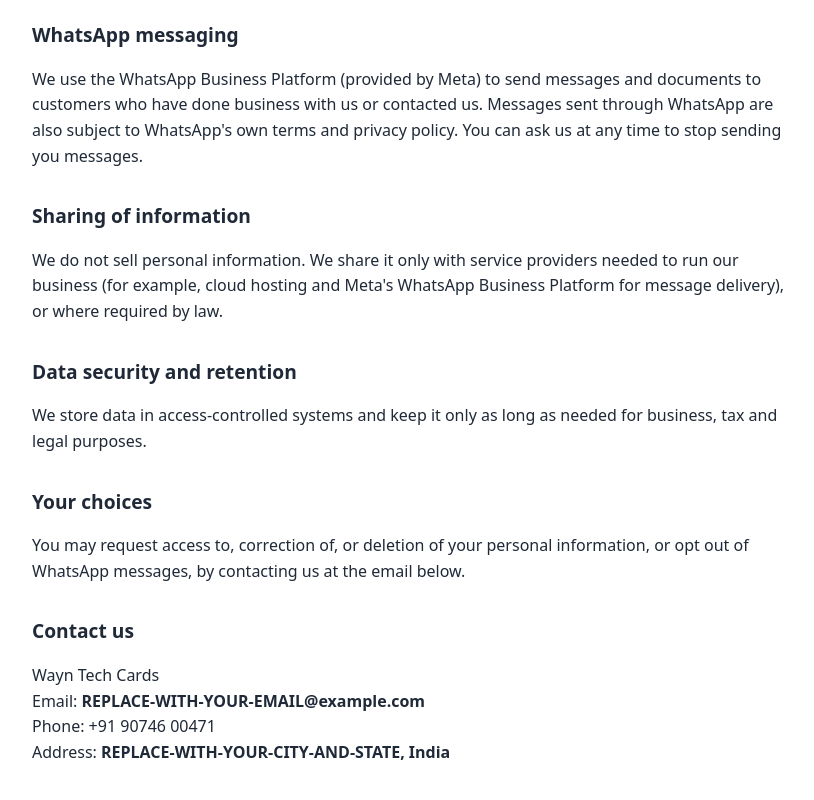
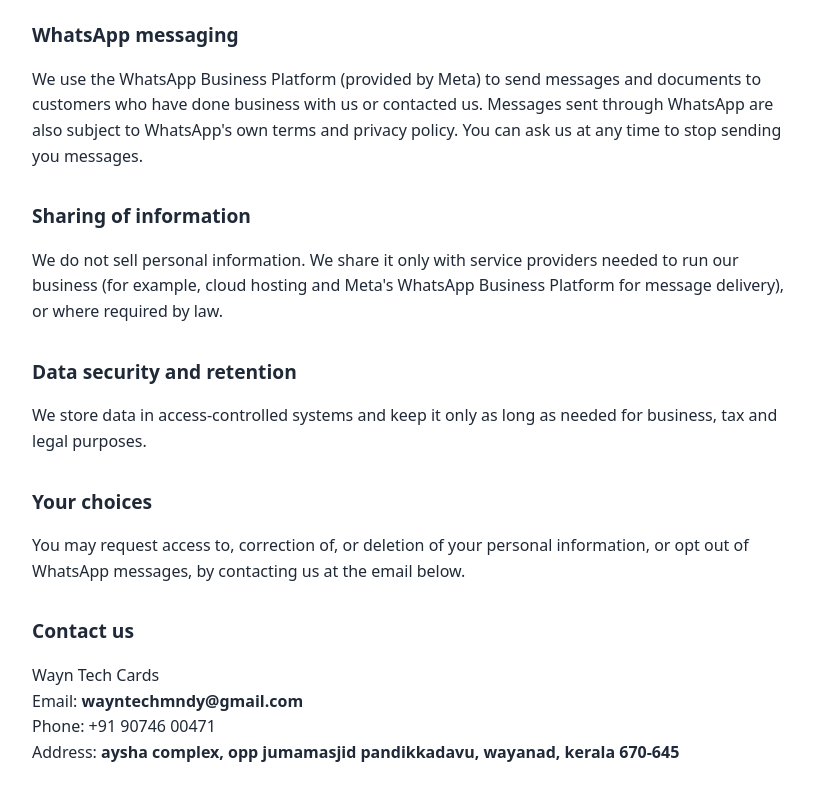
Before and after one commit to savithareeka-hub/-privacy-policy, a plain HTML site: page index (2).html in a window 1280 px wide. Shown: the part 573-1373 px from the top of the page, without its empty margins (228-1042 px from the left). Drawn offline with Linux system fonts and the light colour scheme.

Commit message:
Update contact information in index.html

```diff
--- a/index (2).html
+++ b/index (2).html
@@ -45,9 +45,9 @@
 <h2>Contact us</h2>
 <p>
   Wayn Tech Cards<br>
-  Email: <strong>REPLACE-WITH-YOUR-EMAIL@example.com</strong><br>
+  Email: <strong>wayntechmndy@gmail.com</strong><br>
   Phone: +91 90746 00471<br>
-  Address: <strong>REPLACE-WITH-YOUR-CITY-AND-STATE, India</strong>
+  Address: <strong>aysha complex, opp jumamasjid pandikkadavu, wayanad, kerala 670-645</strong>
 </p>
 </body>
 </html>
```
